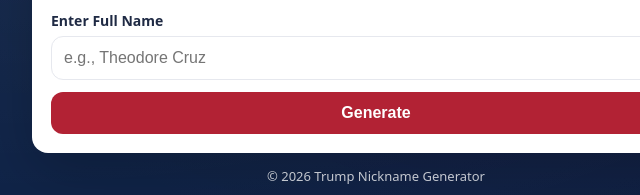
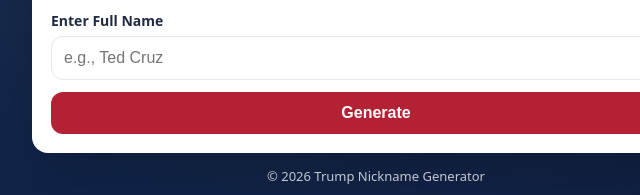
Before and after one commit to Josham85/Trump-Nickname-Generator, a plain HTML site: page index.html in a window 1280 px wide. Shown: the part 222-417 px from the top of the page, 264-904 px from the left. Drawn offline with Linux system fonts and the light colour scheme.

Commit message:
Update index.html

```diff
--- a/index.html
+++ b/index.html
@@ -27,7 +27,7 @@
       </div>
 
       <label class="label" for="fullName">Enter Full Name</label>
-      <input id="fullName" class="input" type="text" placeholder="e.g., Theodore Cruz" autocomplete="name" />
+      <input id="fullName" class="input" type="text" placeholder="e.g., Ted Cruz" autocomplete="name" />
 
       <button id="generateBtn" class="btn">Generate</button>
 
```
